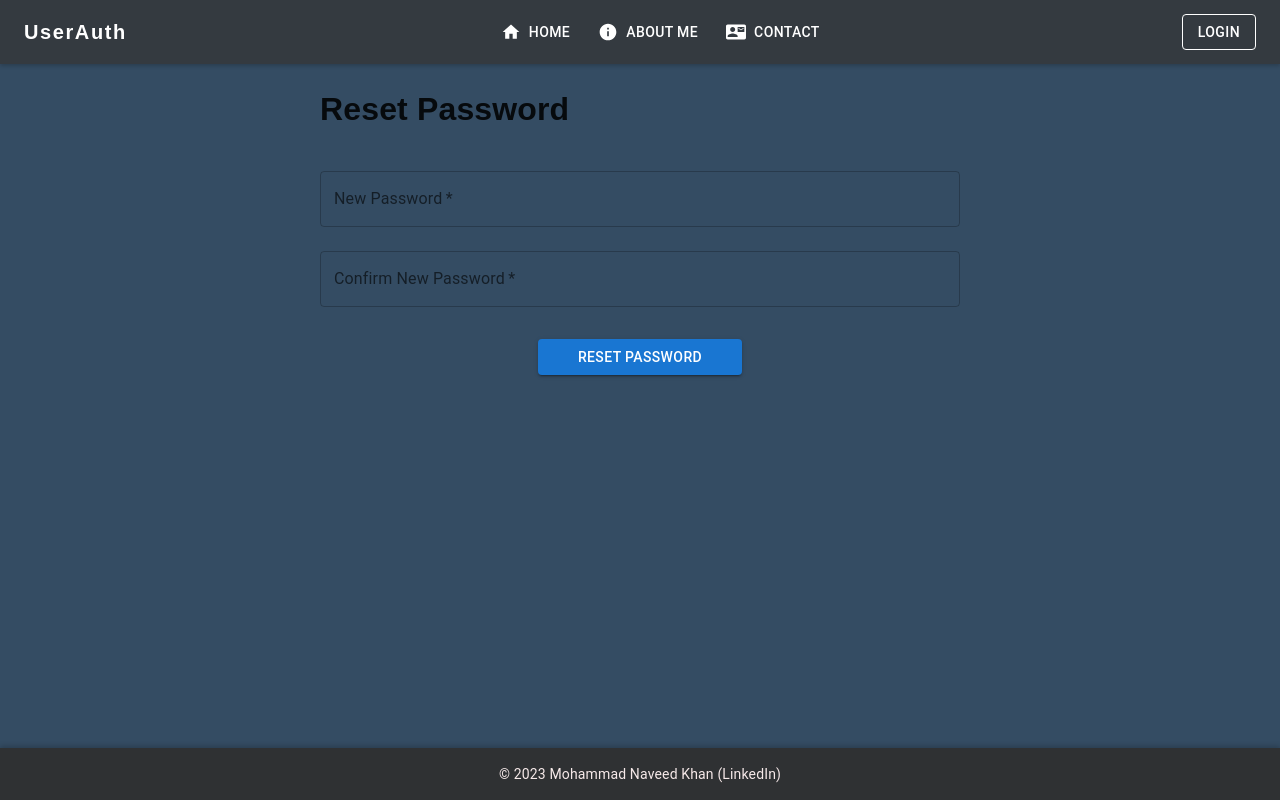
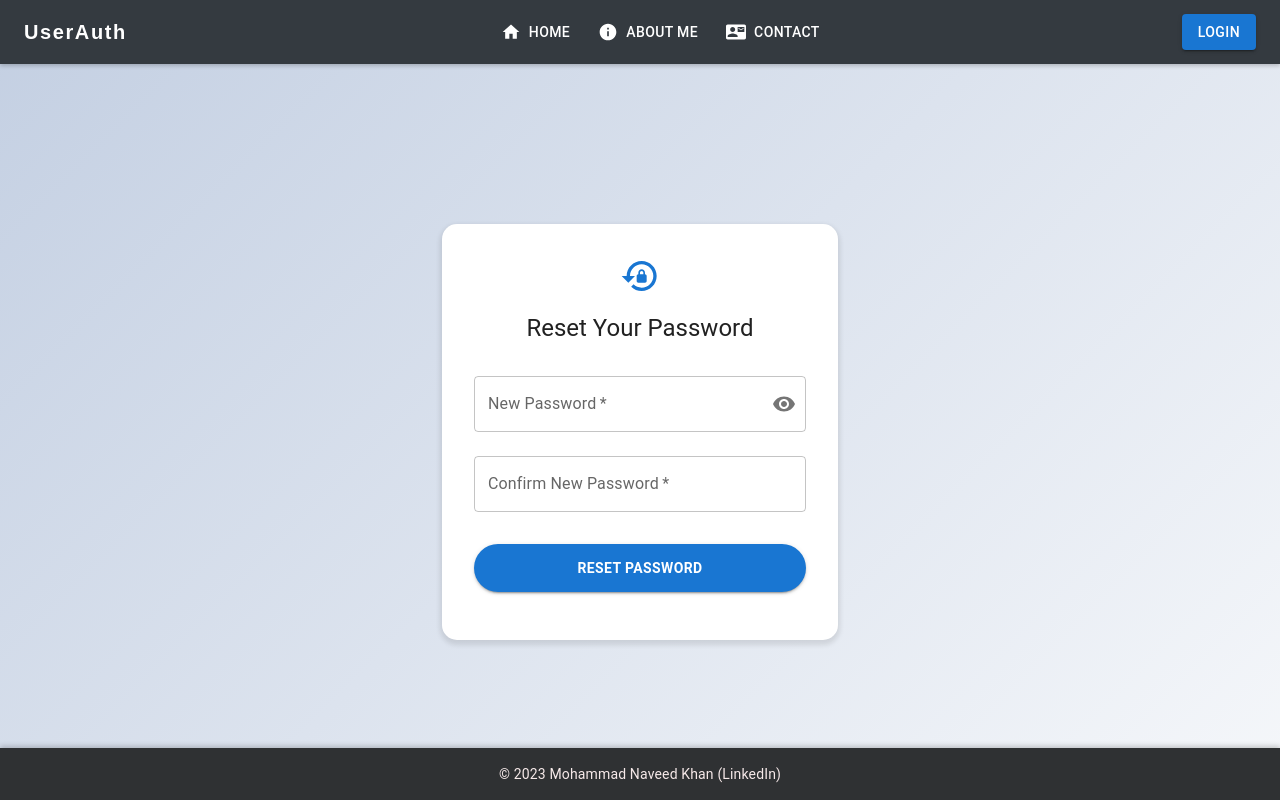
Before and after one commit to naveedkhan1998/user-auth-react, a React (Create React App) app: page /api/user/reset/1/1 in a window 1280 px wide. Built offline with nearby package versions, Linux system fonts and the light colour scheme.

Commit message:
new updates

```diff
--- a/src/components/Navbar.js
+++ b/src/components/Navbar.js
@@ -95,11 +95,17 @@ const Navbar = () => {
               <Button
                 component={NavLink}
                 to="/login"
-                variant="outlined"
+                variant="contained"
                 sx={{
                   color: "white",
                   borderColor: "white",
                   "&:hover": {
+                    borderColor: "white",
+                    backgroundColor: "rgba(255, 255, 255, 0.1)",
+                  },
+                  "&.active": {
+                    color: "#00C8FF", // Custom active color
+                    fontWeight: "bold",
                     borderColor: "white",
                     backgroundColor: "rgba(255, 255, 255, 0.1)",
                   },
--- a/src/index.css
+++ b/src/index.css
@@ -1,11 +1,95 @@
-.app-container {
-  background-color: #344c63;
-  font-family: "League Spartan", sans-serif;
-  height: auto;
-  min-height: 100dvh;
+/* Variables for easy customization */
+:root {
+  --gradient-start: #c3cfe2;
+  --gradient-end: #f5f7fa;
+  --scrollbar-width: 12px;
+  --max-container-width: 1200px;
+  --main-font: "League Spartan", sans-serif;
 }
 
+/* Reset and base styles */
+*,
+*::before,
+*::after {
+  box-sizing: border-box;
+  margin: 0;
+  padding: 0;
+}
+
+body {
+  font-family: var(--main-font);
+  line-height: 1.6;
+  -webkit-font-smoothing: antialiased;
+  -moz-osx-font-smoothing: grayscale;
+}
+
+/* App Container Styling */
+.app-container {
+  background: linear-gradient(135deg, var(--gradient-start) 0%, var(--gradient-end) 100%);
+  min-height: 100vh; /* Use vh instead of dvh for better browser support */
+  display: flex;
+  flex-direction: column;
+  align-items: center;
+  justify-content: center;
+  padding: 20px;
+}
+
+/* Main Container Styling */
 .main-container {
-  padding-bottom: 5%;
-  padding-top: 5%;
+  padding: 5% 0;
+  width: 100%;
+  max-width: var(--max-container-width);
+  margin: 0 auto;
 }
+
+/* Custom Scrollbar Styling */
+/* Webkit browsers */
+::-webkit-scrollbar {
+  width: var(--scrollbar-width);
+}
+
+::-webkit-scrollbar-track {
+  background: var(--gradient-end);
+}
+
+::-webkit-scrollbar-thumb {
+  background: var(--gradient-start);
+  border-radius: calc(var(--scrollbar-width) / 2);
+  border: 3px solid var(--gradient-end);
+}
+
+::-webkit-scrollbar-thumb:hover {
+  background: #ffd3b6;
+}
+
+/* Firefox */
+* {
+  scrollbar-width: thin;
+  scrollbar-color: var(--gradient-start) var(--gradient-end);
+}
+
+/* Responsive Design */
+@media (max-width: 768px) {
+  .main-container {
+    padding: 10% 5%; /* Added horizontal padding */
+  }
+}
+
+/* Accessibility improvements */
+@media (prefers-reduced-motion: reduce) {
+  * {
+    animation: none !important;
+    transition: none !important;
+  }
+}
+
+/* Print styles */
+@media print {
+  .app-container {
+    background: none;
+  }
+
+  .main-container {
+    max-width: 100%;
+  }
+}
--- a/src/pages/AboutMe.js
+++ b/src/pages/AboutMe.js
@@ -10,7 +10,7 @@ const AboutMe = () => {
     <Container maxWidth="lg">
       <Grid container spacing={4} justifyContent="center" sx={{ py: 5 }}>
         <Grid item xs={12} md={8}>
-          <Paper elevation={3} sx={{ p: 4, height: "100%", background: "#fff", borderRadius: 2 }}>
+          <Paper elevation={3} sx={{ p: 4, height: "100%", background: "linear-gradient(135deg, #f5f7fa 0%, #c3cfe2 100%)", borderRadius: 2 }}>
             <Typography variant="h4" gutterBottom sx={{ fontWeight: "bold", color: "#333" }}>
               About Me
             </Typography>
@@ -39,7 +39,7 @@ const AboutMe = () => {
           </Paper>
         </Grid>
         <Grid item xs={12} md={4}>
-          <Paper elevation={3} sx={{ p: 4, height: "100%", background: "#fff", borderRadius: 2 }}>
+          <Paper elevation={3} sx={{ p: 4, height: "100%", background: "linear-gradient(135deg, #f5f7fa 0%, #c3cfe2 100%)", borderRadius: 2 }}>
             <Typography variant="h4" gutterBottom sx={{ fontWeight: "bold", color: "#333" }}>
               Quick Info
             </Typography>
--- a/src/pages/Home.js
+++ b/src/pages/Home.js
@@ -11,7 +11,7 @@ const Home = () => {
     <Container maxWidth="lg">
       <Grid container spacing={4} justifyContent="center" sx={{ py: 5 }}>
         <Grid item xs={12} md={8}>
-          <Paper elevation={3} sx={{ p: 4, height: "100%", background: "#fff", borderRadius: 2 }}>
+          <Paper elevation={3} sx={{ p: 4, height: "100%", background: "linear-gradient(135deg, #f5f7fa 0%, #c3cfe2 100%)", borderRadius: 2 }}>
             <Typography variant="h4" gutterBottom sx={{ fontWeight: "bold", color: "#333" }}>
               A Django-React app with JWT-based authentication and powerful CRUD operations
             </Typography>
@@ -40,7 +40,7 @@ const Home = () => {
           </Paper>
         </Grid>
         <Grid item xs={12} md={4}>
-          <Paper elevation={3} sx={{ p: 4, height: "100%", background: "#fff", borderRadius: 2 }}>
+          <Paper elevation={3} sx={{ p: 4, height: "100%", background: "linear-gradient(135deg, #f5f7fa 0%, #c3cfe2 100%)", borderRadius: 2 }}>
             <Typography variant="h4" gutterBottom sx={{ fontWeight: "bold", color: "#333" }}>
               Key Features
             </Typography>
--- a/src/pages/auth/ResetPassword.js
+++ b/src/pages/auth/ResetPassword.js
@@ -1,110 +1,140 @@
-import { Alert, Box, Button, Grid, TextField, Typography } from "@mui/material";
 import React, { useState } from "react";
 import { useNavigate, useParams } from "react-router-dom";
 import { useResetPasswordMutation } from "../../services/UserAuthApi";
+import { Alert, Box, Button, Container, Paper, TextField, Typography, Snackbar, IconButton, InputAdornment, CircularProgress } from "@mui/material";
+import { styled } from "@mui/material/styles";
+import { Visibility, VisibilityOff, LockReset } from "@mui/icons-material";
+
+const StyledPaper = styled(Paper)(({ theme }) => ({
+  marginTop: theme.spacing(8),
+  padding: theme.spacing(4),
+  display: "flex",
+  flexDirection: "column",
+  alignItems: "center",
+  background: theme.palette.background.default,
+  boxShadow: "0 3px 5px 2px rgba(0, 0, 0, .1)",
+  borderRadius: "15px",
+}));
+
+const StyledForm = styled("form")(({ theme }) => ({
+  width: "100%",
+  marginTop: theme.spacing(1),
+}));
+
+const StyledButton = styled(Button)(({ theme }) => ({
+  margin: theme.spacing(3, 0, 2),
+  padding: theme.spacing(1.5),
+  borderRadius: "25px",
+  fontWeight: "bold",
+}));
 
 const ResetPassword = () => {
-  const [server_error, setServerError] = useState({});
-  const [server_msg, setServerMsg] = useState({});
+  const [serverError, setServerError] = useState({});
+  const [serverMsg, setServerMsg] = useState("");
+  const [isSnackbarOpen, setIsSnackbarOpen] = useState(false);
+  const [showPassword, setShowPassword] = useState(false);
+  const [isLoading, setIsLoading] = useState(false);
   const navigate = useNavigate();
-
   const [resetPassword] = useResetPasswordMutation();
   const { id, token } = useParams();
 
   const handleSubmit = async (e) => {
     e.preventDefault();
-    const data = new FormData(e.currentTarget);
-    const actualData = {
-      password: data.get("password"),
-      password2: data.get("password2"),
-    };
+    setIsLoading(true);
+    const formData = new FormData(e.currentTarget);
+    const password = formData.get("password");
+    const password2 = formData.get("password2");
+
+    if (password !== password2) {
+      setServerError({ password2: ["Passwords do not match"] });
+      setIsLoading(false);
+      return;
+    }
+
+    const actualData = { password, password2 };
+
+    try {
       const res = await resetPassword({ actualData, id, token });
-    if (res.error) {
-      setServerMsg({});
-      setServerError(res.error.data);
+      if (res.data) {
+        setServerError({});
+        setServerMsg(res.data.msg);
+        setIsSnackbarOpen(true);
+        e.target.reset();
+        setTimeout(() => navigate("/login"), 3000);
       }
-    if (res.data) {
-      //console.log(res.data)
-      setServerError({});
-      setServerMsg(res.data);
-      document.getElementById("password-reset-form").reset();
-      setTimeout(() => {
-        navigate("/login");
-      }, 3000);
+    } catch (error) {
+      console.log(error);
+      const errorMsg = error.data?.msg || "An error occurred while resetting the password.";
+      setServerMsg(errorMsg);
+      setServerError(error.data || {});
+    } finally {
+      setIsLoading(false);
     }
   };
 
+  const handleTogglePasswordVisibility = () => {
+    setShowPassword(!showPassword);
+  };
+
   return (
-    <>
-      <Grid container justifyContent="center">
-        <Grid item sm={6} xs={12}>
-          <h1>Reset Password</h1>
-          <Box
-            component="form"
-            noValidate
-            sx={{ mt: 1 }}
-            id="password-reset-form"
-            onSubmit={handleSubmit}
-          >
+    <Container component="main" maxWidth="xs">
+      <StyledPaper elevation={3}>
+        <LockReset color="primary" sx={{ fontSize: 40, mb: 2 }} />
+        <Typography component="h1" variant="h5" gutterBottom>
+          Reset Your Password
+        </Typography>
+        <StyledForm onSubmit={handleSubmit} noValidate>
           <TextField
+            variant="outlined"
             margin="normal"
             required
             fullWidth
-              id="password"
             name="password"
             label="New Password"
-              type="password"
+            type={showPassword ? "text" : "password"}
+            id="password"
+            autoComplete="new-password"
+            error={!!serverError.password}
+            helperText={serverError.password && serverError.password[0]}
+            InputProps={{
+              endAdornment: (
+                <InputAdornment position="end">
+                  <IconButton aria-label="toggle password visibility" onClick={handleTogglePasswordVisibility} edge="end">
+                    {showPassword ? <VisibilityOff /> : <Visibility />}
+                  </IconButton>
+                </InputAdornment>
+              ),
+            }}
           />
-            {server_error.password ? (
-              <Typography
-                style={{ fontSize: 12, color: "red", paddingLeft: "10" }}
-              >
-                {server_error.password[0]}
-              </Typography>
-            ) : (
-              ""
-            )}
           <TextField
+            variant="outlined"
             margin="normal"
             required
             fullWidth
-              id="password2"
             name="password2"
             label="Confirm New Password"
-              type="password"
+            type={showPassword ? "text" : "password"}
+            id="password2"
+            autoComplete="new-password"
+            error={!!serverError.password2}
+            helperText={serverError.password2 && serverError.password2[0]}
           />
-            {server_error.password2 ? (
-              <Typography
-                style={{ fontSize: 12, color: "red", paddingLeft: "10" }}
-              >
-                {server_error.password2[0]}
-              </Typography>
-            ) : (
-              ""
-            )}
-            <Box textAlign="center">
-              <Button
-                type="submit"
-                variant="contained"
-                sx={{ mt: 3, mb: 2, px: 5 }}
-              >
-                Reset Password
-              </Button>
-            </Box>
-            {server_error.non_field_errors ? (
-              <Alert severity="error">{server_error.non_field_errors[0]}</Alert>
-            ) : (
-              ""
-            )}
-            {server_msg.msg ? (
-              <Alert severity="success">{server_msg.msg}</Alert>
-            ) : (
-              ""
-            )}
-          </Box>
-        </Grid>
-      </Grid>
-    </>
+          <StyledButton type="submit" fullWidth variant="contained" color="primary" disabled={isLoading}>
+            {isLoading ? <CircularProgress size={24} /> : "Reset Password"}
+          </StyledButton>
+          {Object.keys(serverError).map((key) => (
+            <Alert severity="error" sx={{ mt: 2 }} key={key}>
+              {serverError[key][0]}
+            </Alert>
+          ))}
+        </StyledForm>
+      </StyledPaper>
+      <Snackbar open={isSnackbarOpen} autoHideDuration={6000} onClose={() => setIsSnackbarOpen(false)} anchorOrigin={{ vertical: "bottom", horizontal: "center" }}>
+        <Alert onClose={() => setIsSnackbarOpen(false)} severity="success" sx={{ width: "100%" }}>
+          {serverMsg}
+        </Alert>
+      </Snackbar>
+    </Container>
   );
 };
 
```
Also changed, not shown: src/components/MainMenu.js (+12 -5 lines), src/pages/Contact.js (+6 -6 lines), src/services/UserAuthApi.js (+6 -9 lines). Lines whose indentation alone changed are shown as unchanged.
